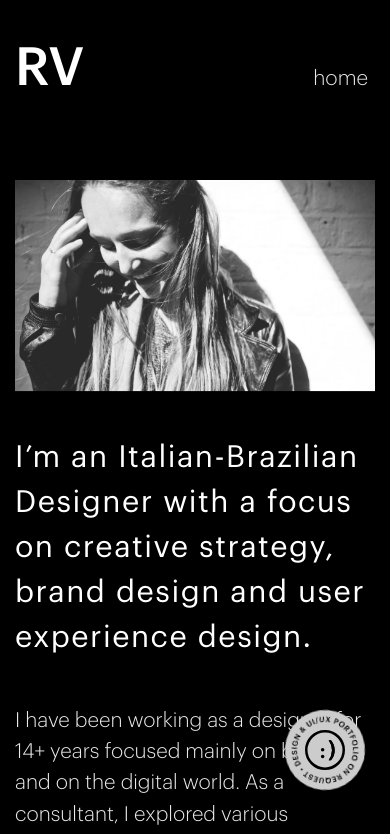
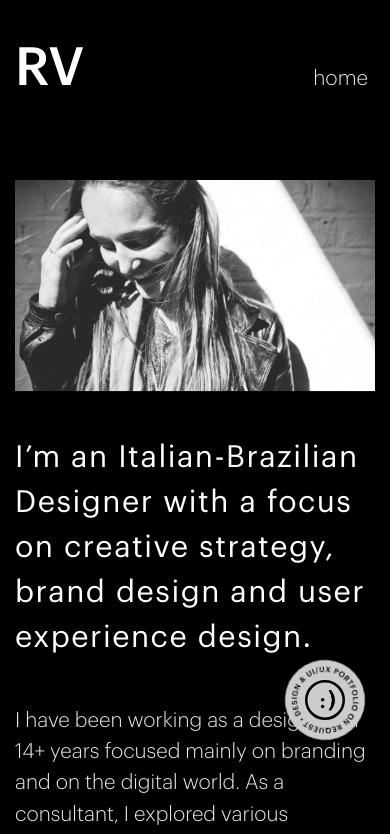
Before and after one commit to dvidotti/rafaela_coming_soon, a React (Create React App) app: page /about in a window 390 px wide. Shown: the top 834 px of the page. Built offline with nearby package versions, Linux system fonts and the light colour scheme.

Commit message:
adjust bottom fixed

```diff
--- a/src/screens/About/About.css
+++ b/src/screens/About/About.css
@@ -167,12 +167,12 @@
 
     .image-rotation {
         width: 80px;
-        bottom: -140px;
+        bottom: -90px;
         right: 10px;
     }
 
     .face {
-        bottom: -120px;
+        bottom: -70px;
         right: 30px;
         width: 40px;
     }
```
